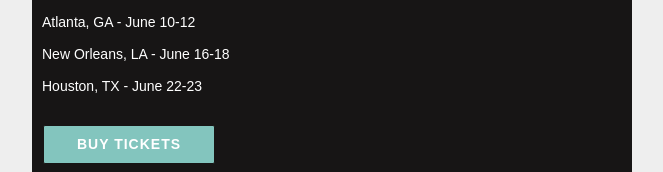
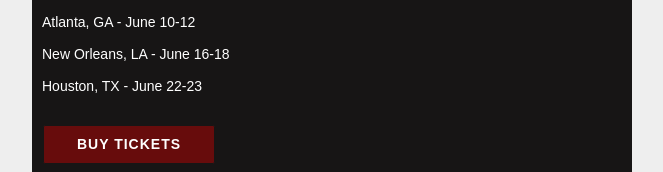
Before and after one commit to shepherdabdullah/promo-email-template, a plain HTML site: page index.html in a window 1280 px wide. Shown: the part 1423-1595 px from the top of the page, without its empty margins (308-971 px from the left). Drawn offline with Linux system fonts and the light colour scheme.

Commit message:
fix button color

```diff
--- a/index.html
+++ b/index.html
@@ -490,7 +490,7 @@
 																										<table border="0" cellpadding="0" cellspacing="0" style="Margin:0 auto;">
 																											<tr>
 																												<td align="center" bgcolor="#db7447" width="150" style="-moz-border-radius: 4px; -webkit-border-radius: 4px; border-radius: 4px;">
-																													<a href="#" style="padding: 10px;width:150px;display: block;text-decoration: none;border:0;text-align: center;font-weight: bold;font-size: 14px;font-family: Arial, sans-serif;color: #ffffff;background: #83C5BE;border: 1px solid #171515;-moz-border-radius: 2px; -webkit-border-radius: 2px; border-radius: 2px;line-height:17px;text-transform:uppercase;letter-spacing: 1px;" class="button_link">Buy Tickets</a>
+																													<a href="#" style="padding: 10px;width:150px;display: block;text-decoration: none;border:0;text-align: center;font-weight: bold;font-size: 14px;font-family: Arial, sans-serif;color: #ffffff;background: #670c0c;border: 1px solid #171515;-moz-border-radius: 2px; -webkit-border-radius: 2px; border-radius: 2px;line-height:17px;text-transform:uppercase;letter-spacing: 1px;" class="button_link">Buy Tickets</a>
 																												</td>
 																											</tr>
 																										</table>
```
